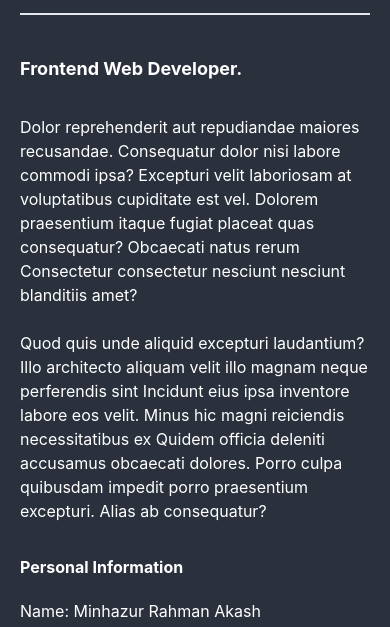
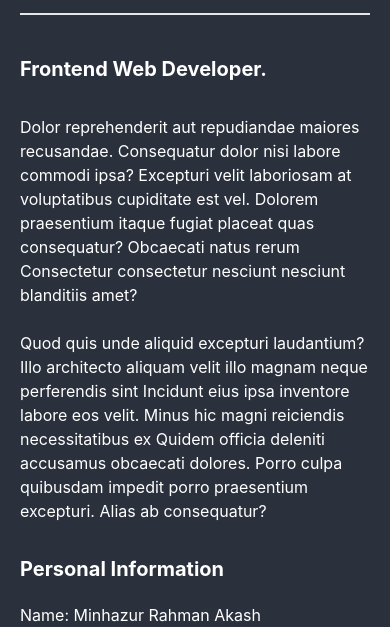
Before and after one commit to Akash7766/Portfolio, a React (Create React App) app: page /about in a window 390 px wide. Shown: the part 139-766 px from the top of the page. Built offline with nearby package versions, Linux system fonts and the light colour scheme.

Commit message:
responsive improve

```diff
--- a/src/Pages/Home/About/About.js
+++ b/src/Pages/Home/About/About.js
@@ -10,8 +10,8 @@ const About = () => {
         </h2>
       </div>
       <div className="grid grid-cols-1 md:grid-flow-col px-5 md:px-14 gap-8 text-white">
-        <div className="col-span-12 md:col-span-8">
-          <h2 className="text-lg sm:text-2xl font-bold mb-8 text-white">
+        <div className=" md:col-span-8">
+          <h2 className="text-xl sm:text-2xl font-bold mb-8 text-white">
             Frontend Web Developer.
           </h2>
           <p>
@@ -28,8 +28,8 @@ const About = () => {
             Alias ab consequatur?
           </p>
         </div>
-        <div className="col-span-12 md:col-span-4">
-          <h2 className="text-md sm:text-2xl mb-5 font-bold">
+        <div className=" md:col-span-4">
+          <h2 className="text-xl sm:text-2xl mb-5 font-bold">
             Personal Information
           </h2>
           <p>Name: Minhazur Rahman Akash</p>
```
